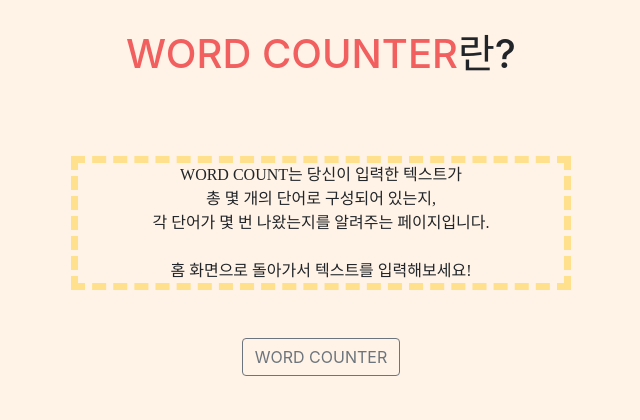
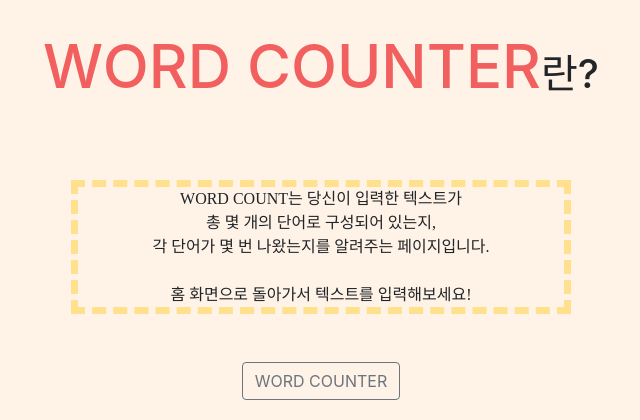
Before and after one commit to somsombenji/wordcount, a Django app: page /about/ in a window 1280 px wide. Shown: the top 420 px of the page, without its empty margins (319-959 px from the left). Run offline with Django 3.2, Linux system fonts and the light colour scheme; some libraries are stand-ins or nearby versions; some web fonts are replaced.

Commit message:
font size change

```diff
--- a/djangoproject/wordcount/templates/about.html
+++ b/djangoproject/wordcount/templates/about.html
@@ -23,6 +23,7 @@
             }
             span {
                 color: #F15F5F;
+                font-size: 60px;
             }
         </style>
     </head>
--- a/djangoproject/wordcount/templates/home.html
+++ b/djangoproject/wordcount/templates/home.html
@@ -8,7 +8,7 @@
                 font-family: 'GmarketSansMedium';
                 src: url('https://cdn.jsdelivr.net/gh/projectnoonnu/noonfonts_2001@1.1/GmarketSansMedium.woff') format('woff');
                 font-weight: normal; font-style: normal;
-        }
+            }
             .top {
                 width: 99%;
                 height: 100px;
```
